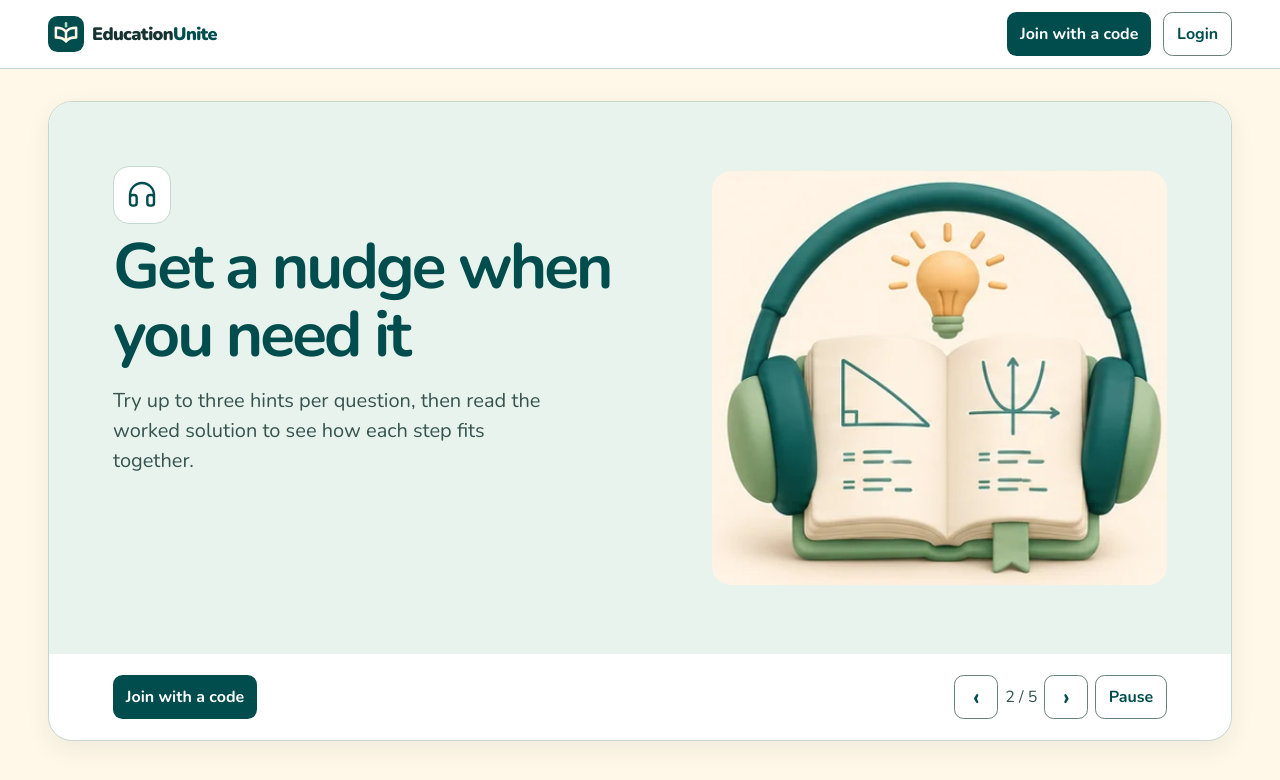
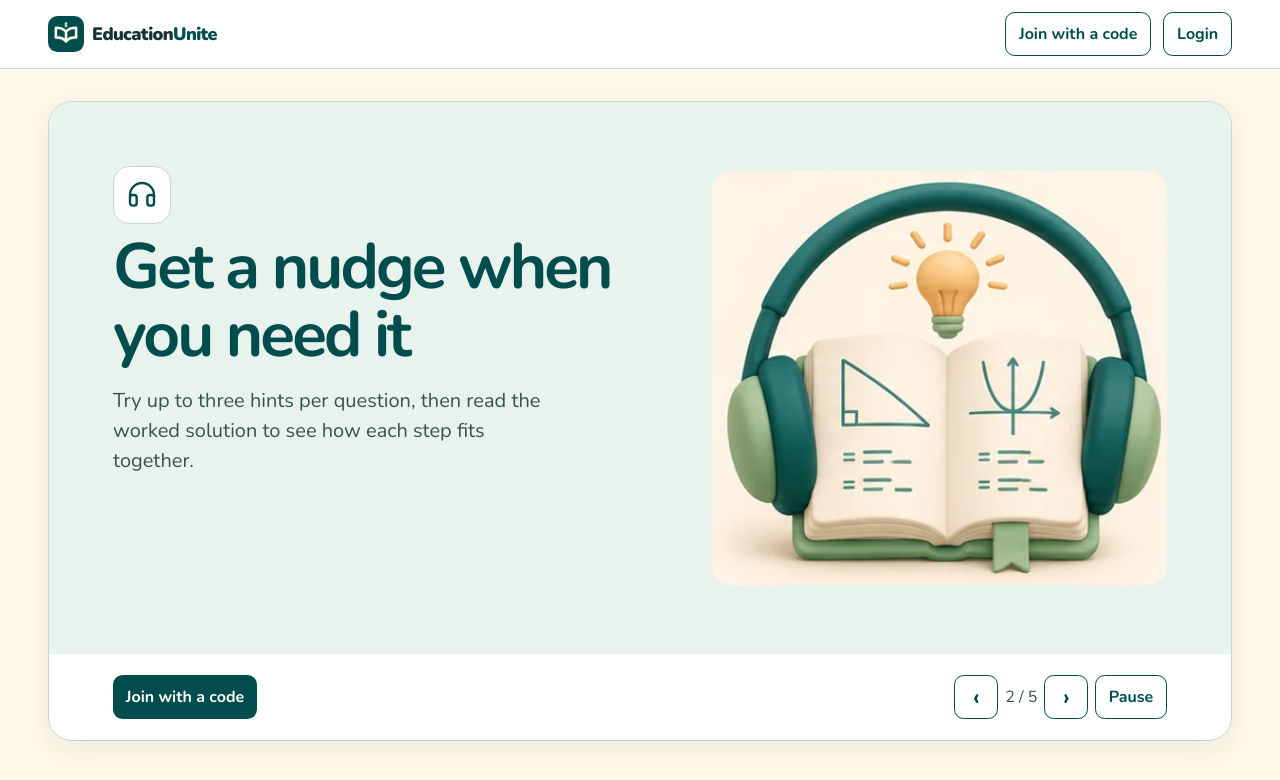
Before and after one commit to abhafeezkhan926-commits/education-unite, a Next.js app: page / in a window 1280 px wide. Shown: the top 780 px of the page. Built offline with nearby package versions, Linux system fonts and the light colour scheme.

Commit message:
Use one solid primary action per screen

```diff
--- a/app/admin/(panel)/panel.css
+++ b/app/admin/(panel)/panel.css
@@ -75,8 +75,6 @@
 .admin-topbar button, .admin-drawer-content > button {
   width: 2.75rem;
   padding: 0;
-  background: var(--theme-surface);
-  color: var(--theme-text);
 }
 
 .admin-panel :is(a, button):focus-visible { outline: 2px solid var(--theme-primary); outline-offset: -2px; }
--- a/app/admin/admin-form.js
+++ b/app/admin/admin-form.js
@@ -19,7 +19,7 @@ function Credential({ value, expiresAt, label }) {
     <div>
       <p role="status">{label} <code>{value}</code></p>
       <p>Expires <time dateTime={expiresAt}>{new Date(expiresAt).toLocaleString()}</time></p>
-      <button type="button" onClick={copy}>{copied ? 'Copied' : 'Copy'}</button>
+      <button className="secondary-button" type="button" onClick={copy}>{copied ? 'Copied' : 'Copy'}</button>
     </div>
   );
 }
--- a/app/admin/admin-nav.js
+++ b/app/admin/admin-nav.js
@@ -49,10 +49,10 @@ export default function AdminNav({ children }) {
   return (
     <div className="admin-panel" data-expanded={expanded}>
       <header className="admin-topbar">
-        <button className="admin-desktop-toggle" type="button" aria-label="Toggle sidebar" aria-controls="admin-sidebar" aria-expanded={expanded} onClick={() => setExpanded((value) => !value)}>
+        <button className="admin-desktop-toggle secondary-button" type="button" aria-label="Toggle sidebar" aria-controls="admin-sidebar" aria-expanded={expanded} onClick={() => setExpanded((value) => !value)}>
           <Icon path="M3 5h18v14H3zM9 5v14" />
         </button>
-        <button className="admin-mobile-toggle" type="button" aria-label="Open sidebar" aria-controls="admin-drawer" aria-expanded={drawerOpen} onClick={() => { drawer.current.showModal(); setDrawerOpen(true); }}>
+        <button className="admin-mobile-toggle secondary-button" type="button" aria-label="Open sidebar" aria-controls="admin-drawer" aria-expanded={drawerOpen} onClick={() => { drawer.current.showModal(); setDrawerOpen(true); }}>
           <Icon path="M4 6h16M4 12h16M4 18h16" />
         </button>
         <Brand href="/admin" />
@@ -60,7 +60,7 @@ export default function AdminNav({ children }) {
       <aside id="admin-sidebar" className="admin-sidebar"><Navigation /></aside>
       <dialog id="admin-drawer" ref={drawer} className="admin-drawer" aria-label="Admin navigation" onClose={() => setDrawerOpen(false)} onClick={(event) => { if (event.target === event.currentTarget) closeDrawer(); }}>
         <div className="admin-drawer-content">
-          <button type="button" aria-label="Close sidebar" onClick={closeDrawer}><Icon path="m6 6 12 12M18 6 6 18" /></button>
+          <button className="secondary-button" type="button" aria-label="Close sidebar" onClick={closeDrawer}><Icon path="m6 6 12 12M18 6 6 18" /></button>
           <Navigation close={closeDrawer} />
         </div>
       </dialog>
--- a/app/globals.css
+++ b/app/globals.css
@@ -51,7 +51,7 @@ p {
   color: var(--theme-muted);
 }
 
-a, .text-button {
+a {
   color: var(--theme-primary);
 }
 
@@ -218,20 +218,14 @@ button:disabled {
   cursor: wait;
 }
 
-.sign-in-button {
-  border: 1px solid var(--theme-field-border);
+.secondary-button {
+  border: 1px solid var(--theme-primary);
   background: var(--theme-white);
   color: var(--theme-primary);
 }
 
 .student-card > form:not(.student-form) {
   margin-top: 1rem;
-}
-
-.text-button {
-  padding-inline: 0;
-  background: transparent;
-  text-decoration: underline;
 }
 
 .form-error {
@@ -461,14 +455,15 @@ input, select {
   flex: none;
 }
 
-button:not(:disabled, .text-button, .password-field-control button, .admin-topbar button, .admin-drawer-content > button):hover,
-.student-button:not(.sign-in-button):hover {
+button:not(:disabled, .secondary-button, .password-field-control button):hover,
+.student-button:not(.secondary-button):hover {
   background: var(--theme-primary-hover);
   color: var(--theme-white);
 }
 
-a.sign-in-button:hover {
-  background: var(--theme-surface);
+.secondary-button:not(:disabled):hover {
+  border-color: var(--theme-primary-hover);
+  color: var(--theme-primary-hover);
 }
 
 [role='status']:not(.practice-typing) {
--- a/app/join/page.js
+++ b/app/join/page.js
@@ -25,7 +25,7 @@ export default async function Join() {
             <PasswordField label="Create a password" name="password" autoComplete="new-password" required minLength={12} maxLength={128} aria-describedby="password-help" />
             <small id="password-help">Use at least 12 characters.</small>
           </StudentForm>
-          <form action={restartJoin}><PracticeSubmitButton className="text-button">Use a different code</PracticeSubmitButton></form>
+          <form action={restartJoin}><PracticeSubmitButton className="secondary-button">Use a different code</PracticeSubmitButton></form>
         </>
       ) : (
         <StudentForm action={checkJoinCode} submit="Continue">
--- a/app/login/page.js
+++ b/app/login/page.js
@@ -22,7 +22,7 @@ export default async function Login({ searchParams }) {
             <input name="code" required pattern="[0-9]{6}" maxLength={6} inputMode="numeric" autoComplete="one-time-code" />
           </label>
         </StudentForm>
-        <form action={restartAdminEmailLogin}><PracticeSubmitButton className="text-button">Start again</PracticeSubmitButton></form>
+        <form action={restartAdminEmailLogin}><PracticeSubmitButton className="secondary-button">Start again</PracticeSubmitButton></form>
       </> : <>
         <h1>Login</h1>
         {reset === 'complete' && <p role="status">Password updated. Sign in with your new password.</p>}
--- a/app/page.js
+++ b/app/page.js
@@ -10,8 +10,8 @@ export default function Home() {
         <div className="welcome-header-inner">
           <Brand />
           <nav className="student-links" aria-label="Account access">
-            <Link className="student-button header-join-button" href="/join">Join with a code</Link>
-            <Link className="student-button sign-in-button" href="/login">Login</Link>
+            <Link className="student-button secondary-button header-join-button" href="/join">Join with a code</Link>
+            <Link className="student-button secondary-button" href="/login">Login</Link>
           </nav>
         </div>
       </header>
--- a/app/practice-cards.js
+++ b/app/practice-cards.js
@@ -73,10 +73,10 @@ export default function PracticeCards() {
       <div className="feature-toolbar">
         <Link className="student-button" href="/join">Join with a code</Link>
         <div className="feature-controls" aria-label="Feature cards">
-          <button type="button" className="sign-in-button feature-arrow" aria-label="Previous feature" onClick={() => browse(-1)}>‹</button>
+          <button type="button" className="secondary-button feature-arrow" aria-label="Previous feature" onClick={() => browse(-1)}>‹</button>
           <span className="feature-position">{selection.index + 1} / {features.length}</span>
-          <button type="button" className="sign-in-button feature-arrow" aria-label="Next feature" onClick={() => browse(1)}>›</button>
-          <button type="button" className="sign-in-button feature-play" onClick={() => setPaused(!paused)}>{paused ? 'Play' : 'Pause'}</button>
+          <button type="button" className="secondary-button feature-arrow" aria-label="Next feature" onClick={() => browse(1)}>›</button>
+          <button type="button" className="secondary-button feature-play" onClick={() => setPaused(!paused)}>{paused ? 'Play' : 'Pause'}</button>
         </div>
       </div>
     </section>
--- a/app/practice/page.js
+++ b/app/practice/page.js
@@ -82,7 +82,7 @@ export default async function Practice({ searchParams }) {
             {state.hints < question.hints.length && (
               <PracticeForm practice={practice} operation="hint">
                 <input type="hidden" name="hints" value={state.hints} />
-                <PracticeSubmitButton className="sign-in-button" formNoValidate pendingLabel="Loading hint…">
+                <PracticeSubmitButton className="secondary-button" formNoValidate pendingLabel="Loading hint…">
                   Show hint {state.hints + 1} of {question.hints.length}
                 </PracticeSubmitButton>
               </PracticeForm>
--- a/app/student/page.js
+++ b/app/student/page.js
@@ -14,7 +14,7 @@ export default async function Student() {
         <Brand />
         <h1>Welcome, {student.username}</h1>
         <Link className="student-button" href="/interests">Start maths practice</Link>
-        <form action={signOut}><PracticeSubmitButton pendingLabel="Signing out…">Sign out</PracticeSubmitButton></form>
+        <form action={signOut}><PracticeSubmitButton className="secondary-button" pendingLabel="Signing out…">Sign out</PracticeSubmitButton></form>
       </main>
     </>
   );
```
